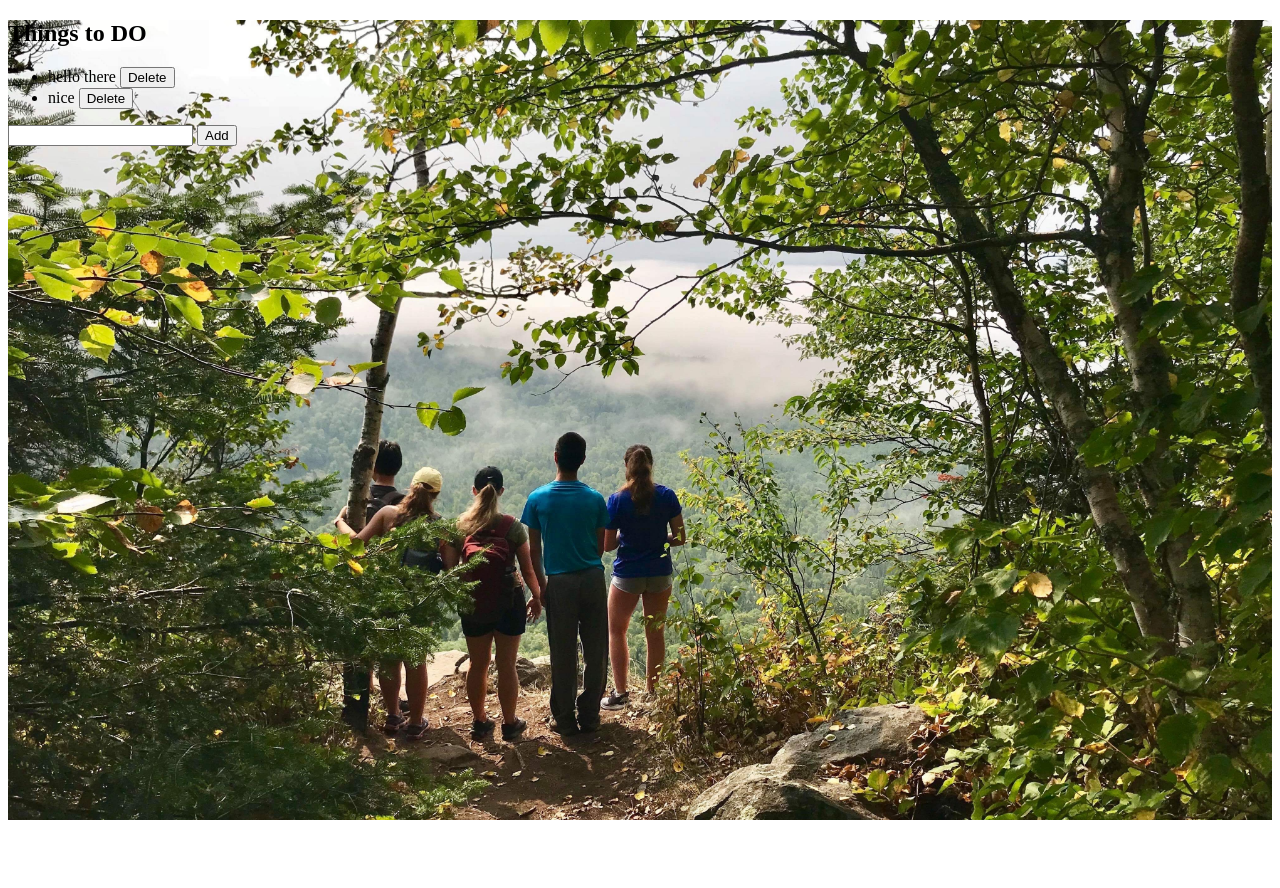
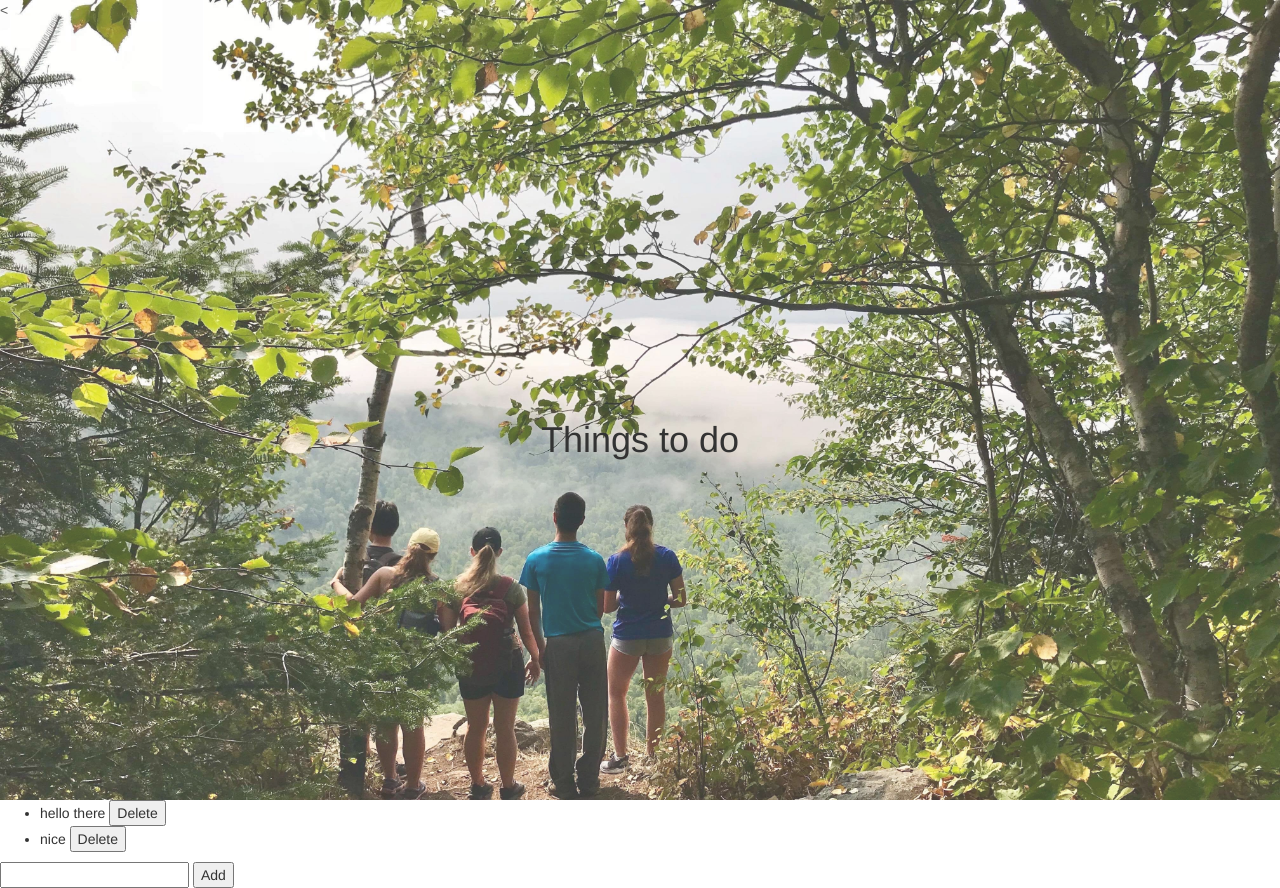
Before and after one commit to victorliao1/Today, a Django app: page /todolist/ in a window 1280 px wide. Before the commit the page ends 820 px from the top, so only its background shows below. Run offline with Django 3.2, Linux system fonts and the light colour scheme; data comes from the database, SQL or seed files in the repository; both versions use the stored data as it was after the commit; some libraries are stand-ins or nearby versions.

Commit message:
modifying background and text display

```diff
--- a/static/todoapp/css/todo.css
+++ b/static/todoapp/css/todo.css
@@ -2,11 +2,52 @@ body, html{
     height: 100%
 }
 
-#background {
-    background-image: url("/static/todoapp/css/images/grouphike.JPG");
-    height: 100%;
+h1 {
+    opacity: 100%;
+    position:absolute;
+    left: 0;
+    top: 50%;
+    width: 100%;
+    text-align: center;
+    color: #000;
+}
+#block {
+    background: url("/static/todoapp/css/images/grouphike.JPG");
+    background-attachment: fixed;
     background-position: center;
     background-repeat: no-repeat;
     background-size: cover;
+    filter: alpha(opacity=60);
+    /* IE */
+    -moz-opacity: 0.8;
+    /* Mozilla */
+    opacity: 0.8;
+    /* CSS3 */
+    position: relative;
+    /* top: 0;
+    left: 0; */
+    height: 100%;
+    width: 100%;
+  }
+  /* #text {
+    top: 0;
+    left: 0;
+    width: 100%;
+    height: 100%;
+  } */
 
+#background {
+    background:url("/static/todoapp/css/images/grouphike.JPG");
+    background-attachment: fixed;
+    background-size: cover;
+    background-repeat: no-repeat;
+    opacity:0.80;
+    height: 100%;
 }
+/* .imagestyle {
+    height: 100%;
+    position: relative;
+    background-position: center;
+    background-repeat: no-repeat;
+    background-size: cover;
+} */
--- a/templates/todo.html
+++ b/templates/todo.html
@@ -12,11 +12,18 @@
 
     <!--stylesheets-->
     <link rel="stylesheet" href="/static/todoapp/css/todo.css">
+    <link rel="stylesheet" href="//maxcdn.bootstrapcdn.com/bootstrap/3.2.0/css/bootstrap.min.css">
+    <link rel="stylesheet" href="//maxcdn.bootstrapcdn.com/bootstrap/3.2.0/css/bootstrap-theme.min.css">
 
 </head>
 <body>
          <section id="background">
-    <h1>Things to DO</h1>
+             <
+        </section>
+                <!-- <div class="imagestyle">
+            <img src="/static/todoapp/css/images/grouphike.JPG">
+        </div> -->
+        <h1>Things to do</h1>
         <ul>
             {% for todo_item in all_items %}
                 <li>{{ todo_item.content }}
@@ -32,6 +39,6 @@
             <input type="text" name ="content"/>
             <input type="submit" value="Add"/>
         </form>
-</section>
+
 </body>
 </html>
--- a/todo_project/urls.py
+++ b/todo_project/urls.py
@@ -18,7 +18,6 @@ from django.urls import path
 from todolist.views import todoView, addTodo, deleteTodo
 
 urlpatterns = [
-    path('/', todoView),
     path('admin/', admin.site.urls),
     path('todolist/', todoView),
     path('addTodo/', addTodo),
```
Also changed, not shown: todo_project/settings.py (+6 -6 lines), db.sqlite3, 2 other files. Lines whose indentation alone changed are shown as unchanged.
